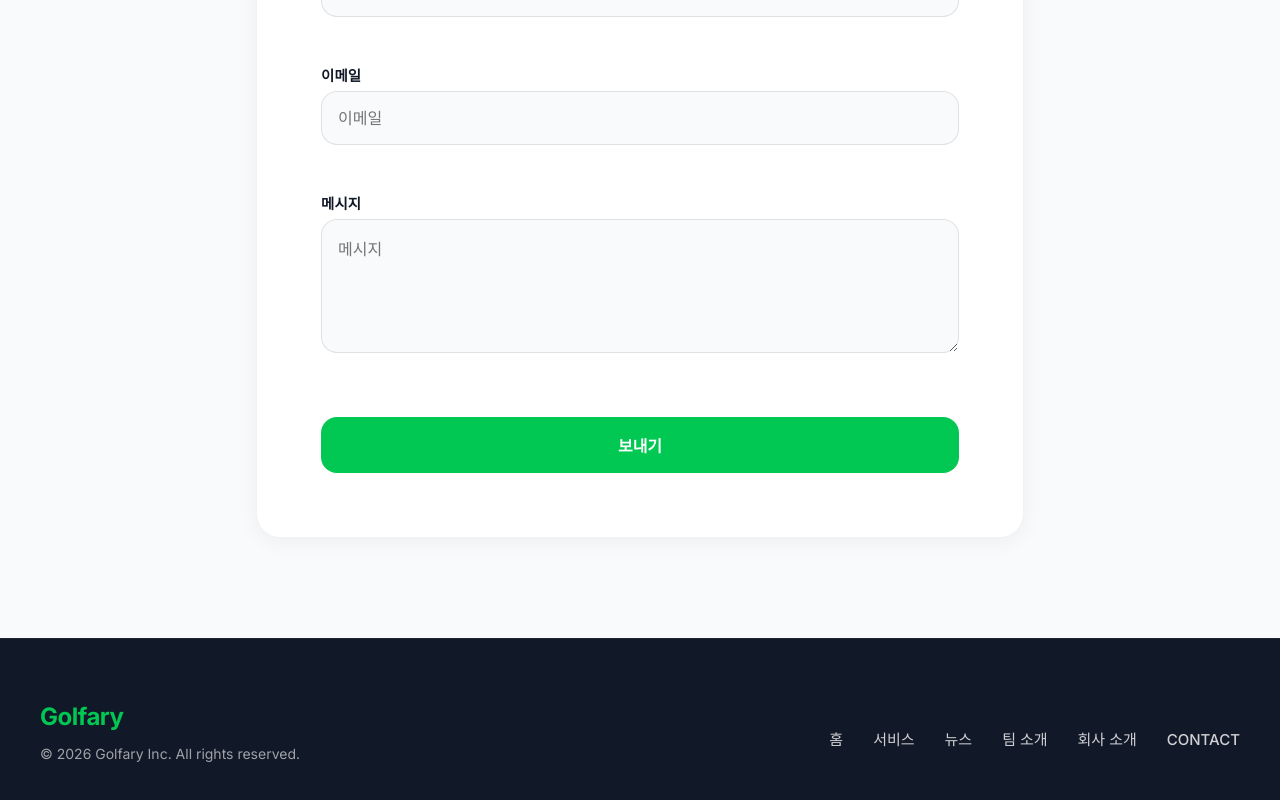
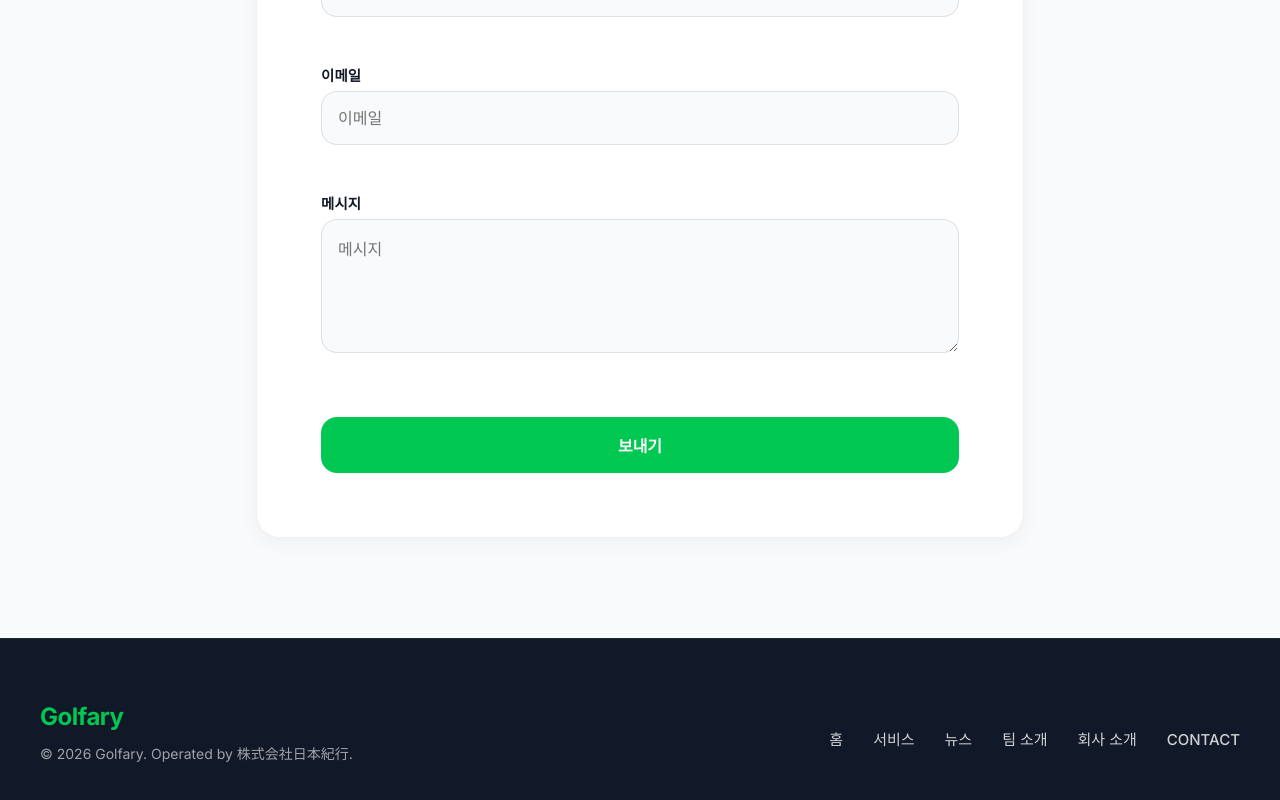
Before and after one commit to Golfary-com/homepage, a Next.js app: page /contact in a window 1280 px wide. Shown: the part 4520-5320 px from the top of the page. Built offline with nearby package versions, Linux system fonts and the light colour scheme.

Commit message:
Update footer copyright and Hanu Nam bio

```diff
--- a/src/components/Footer.tsx
+++ b/src/components/Footer.tsx
@@ -8,7 +8,7 @@ export default function Footer({ dict, lang }: { dict: Dictionary; lang: string
       <div className={`container ${styles.inner}`}>
         <div className={styles.info}>
           <div className={styles.brand}>Golfary</div>
-          <p className={styles.copyright}>© 2026 Golfary Inc. All rights reserved.</p>
+          <p className={styles.copyright}>© 2026 Golfary. Operated by 株式会社日本紀行.</p>
         </div>
         <nav className={styles.nav}>
           <ul className={styles.navList}>
--- a/src/dictionaries/ja.json
+++ b/src/dictionaries/ja.json
@@ -276,7 +276,7 @@
         "expertise": "UXリサーチ・UIデザイン",
         "image": "/images/Hanu_Nam.png",
         "bio": "学部時代は情報工学と教育学を学び、「人間の集中度モデリング」を研究。現在は大学院のHDI研究室にて、推薦システムの設計とUX/UI研究に従事しています。このデータ駆動型の洞察をGolfaryのシステムに反映し、ユーザビリティと審美性が調和した最高の体験を追求しています。",
-        "education": "九州大学共創学部　卒業\n九州大学大学院システム情報科学府修士１年",
+        "education": "九州大学共創学部　卒業\n九州大学大学院システム情報科学府修士１年\nAccenture Japan | Solution Engineer 入社予定",
         "linkedin": "https://www.linkedin.com/in/hanu-nam-533b48249"
       },
       {
--- a/src/dictionaries/ko.json
+++ b/src/dictionaries/ko.json
@@ -276,7 +276,7 @@
         "expertise": "UX 리서치・UI 디자인",
         "image": "/images/Hanu_Nam.png",
         "bio": "학부 시절에는 정보공학과 교육학을 전공하며 ‘인간의 집중도 모델링’을 연구했습니다. 현재는 대학원 HDI 연구실에서 추천 시스템 설계 및 UX/UI 연구에 종사하고 있습니다. 이러한 데이터 기반의 통찰력을 Golfary 시스템에 반영하여, 사용성과 심미성이 조화를 이루는 최고의 경험을 추구하고 있습니다.",
-        "education": "규슈대학 공창학부 졸업\n규슈대학 대학원 시스템정보과학부 석사 1학년",
+        "education": "규슈대학 공창학부 졸업\n규슈대학 대학원 시스템정보과학부 석사 1학년\nAccenture Japan | Solution Engineer 입사 예정",
         "linkedin": "https://www.linkedin.com/in/hanu-nam-533b48249"
       },
       {
```
